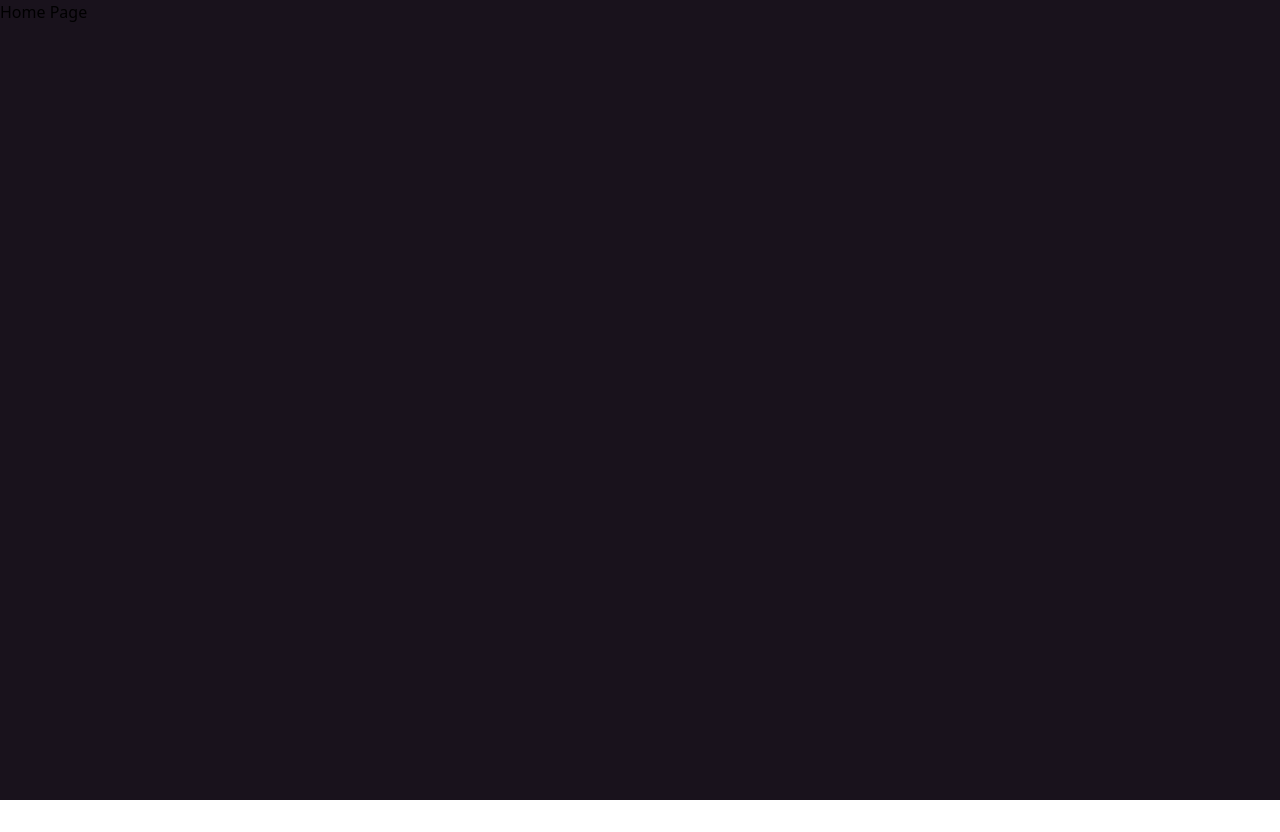
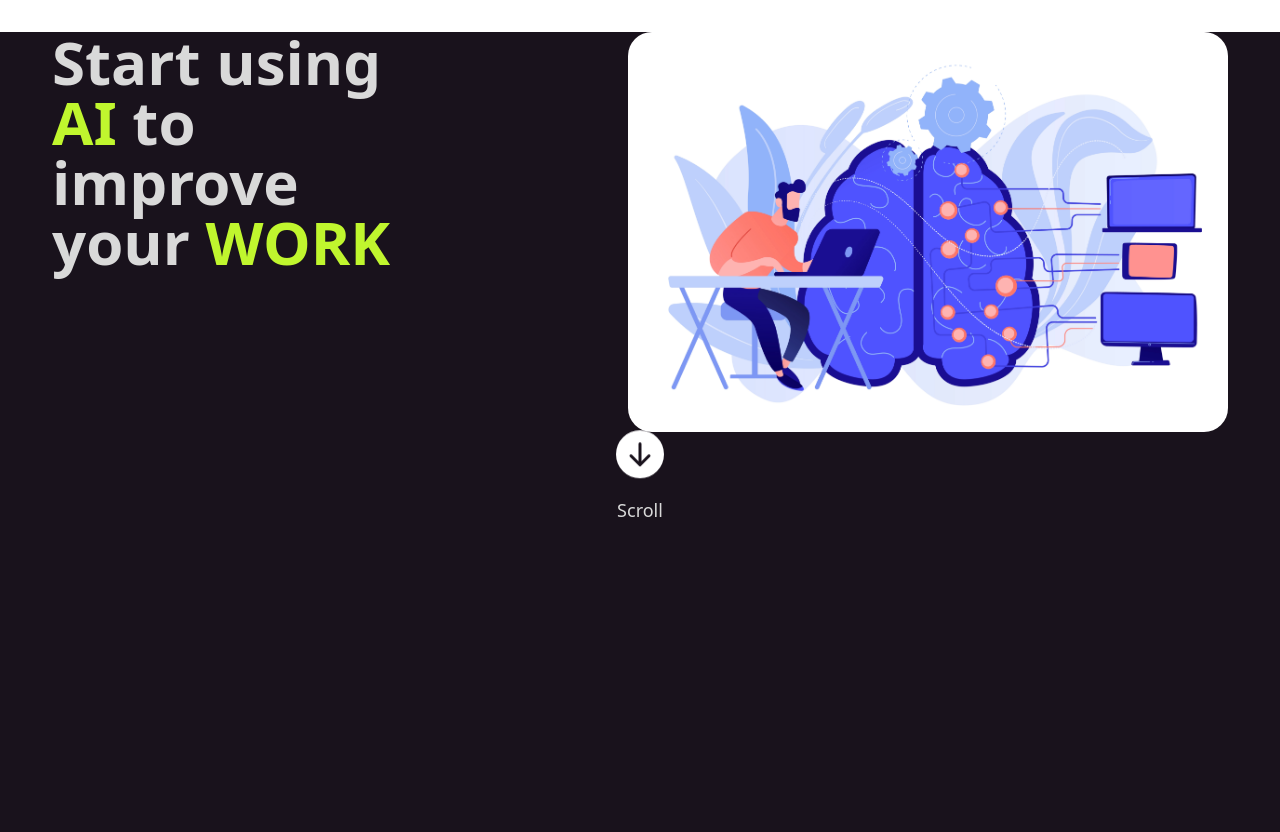
Before and after one commit to Jacky16/tool-ai, a React (Create React App) app: page / in a window 1280 px wide. Before the commit the page ends 800 px from the top, so only its background shows below. Built offline with nearby package versions, Linux system fonts and the light colour scheme.

Commit message:
Implement first section of Homepage

```diff
--- a/package.json
+++ b/package.json
@@ -14,6 +14,7 @@
     "@types/react-dom": "^18.0.10",
     "react": "^18.2.0",
     "react-dom": "^18.2.0",
+    "react-icons": "^4.7.1",
     "react-redux": "^8.0.5",
     "react-router-dom": "^6.8.0",
     "react-scripts": "5.0.1",
--- a/src/pages/HomePage.tsx
+++ b/src/pages/HomePage.tsx
@@ -1,7 +1,32 @@
+import { BsFillArrowDownCircleFill } from "react-icons/bs";
+
 const HomePage = () => {
   return (
-    <div>
-      <h1>Home Page</h1>
+    <div className="mt-8 flex flex-col items-center ">
+      <section className="flex flex-col items-center h-[50vh] flex-2">
+        <div className="md:flex md:flex-row flex-1 items-start  gap-48">
+          <p className="block font-extrabold text-5xl md:text-6xl w-56 md:w-96 text-tertiary flex-1 ">
+            Start using <span className="text-primary">AI</span> to improve your
+            <span className="text-primary"> WORK</span>
+          </p>
+
+          <img
+            height={"500px"}
+            width={"600px"}
+            className="rounded-3xl hidden md:block flex-1"
+            src="/assets/images/AI-illustration.webp"
+            alt="AI illustration of a man using a PC"
+          />
+        </div>
+        <div className="flex flex-col items-center gap-4 ">
+          <BsFillArrowDownCircleFill
+            color="white"
+            size={48}
+            className="transition-transform animate-bounce ease-in-out"
+          />
+          <small className="text-tertiary text-lg">Scroll</small>
+        </div>
+      </section>
     </div>
   );
 };
```
Also changed, not shown: public/assets/images/AI-illustration.webp (added), 1 other file (tests, documents, lock files or other folders).
